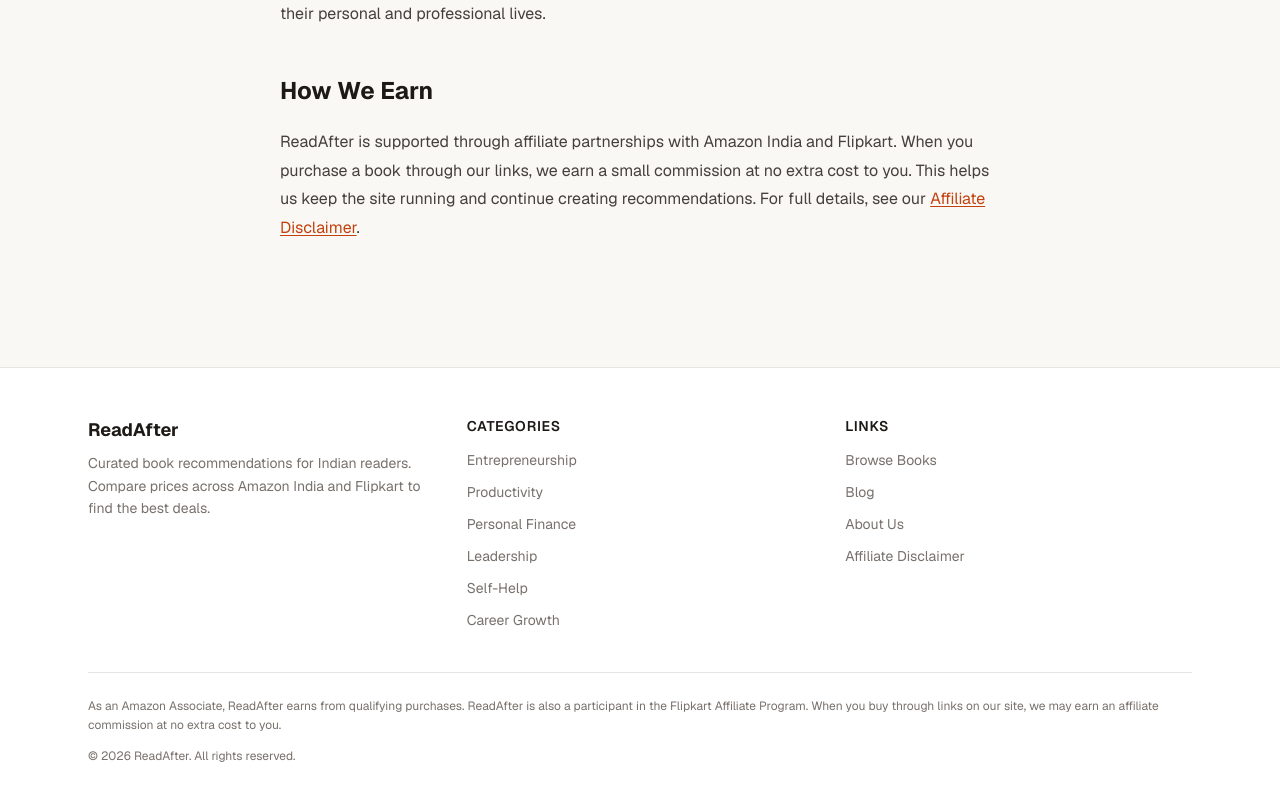
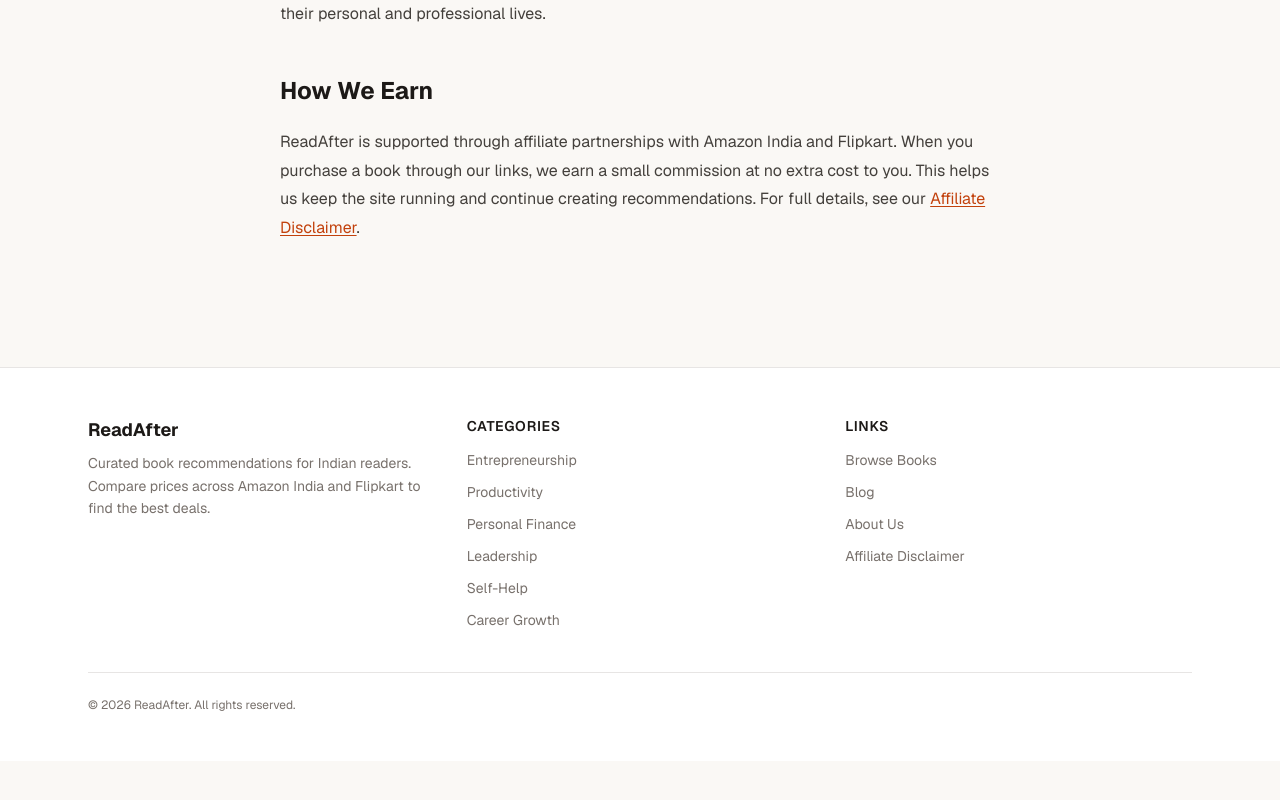
Before and after one commit to Pijamo/ReadAfter, a Next.js app: page /about in a window 1280 px wide. Shown: the part 778-1578 px from the top of the page. After the commit the page ends 1539 px from the top, so only its background shows below. Built offline with nearby package versions, Linux system fonts and the light colour scheme; no server answers.

Commit message:
style: remove affiliate disclosure from footer
Disclosure already lives on /disclaimer and /about pages.
Keeps the footer cleaner with just copyright + nav links.

Co-Authored-By: Claude Opus 4.6 <noreply@anthropic.com>

```diff
--- a/src/components/layout/Footer.tsx
+++ b/src/components/layout/Footer.tsx
@@ -77,15 +77,8 @@ export default function Footer() {
           </div>
         </div>
 
-        {/* Affiliate disclosure */}
         <div className="mt-10 pt-6 border-t border-border">
-          <p className="text-xs text-muted leading-relaxed">
-            As an Amazon Associate, {SITE_NAME} earns from qualifying purchases.{" "}
-            {SITE_NAME} is also a participant in the Flipkart Affiliate Program.
-            When you buy through links on our site, we may earn an affiliate
-            commission at no extra cost to you.
-          </p>
-          <p className="mt-3 text-xs text-muted">
+          <p className="text-xs text-muted">
             &copy; {new Date().getFullYear()} {SITE_NAME}. All rights reserved.
           </p>
         </div>
```
